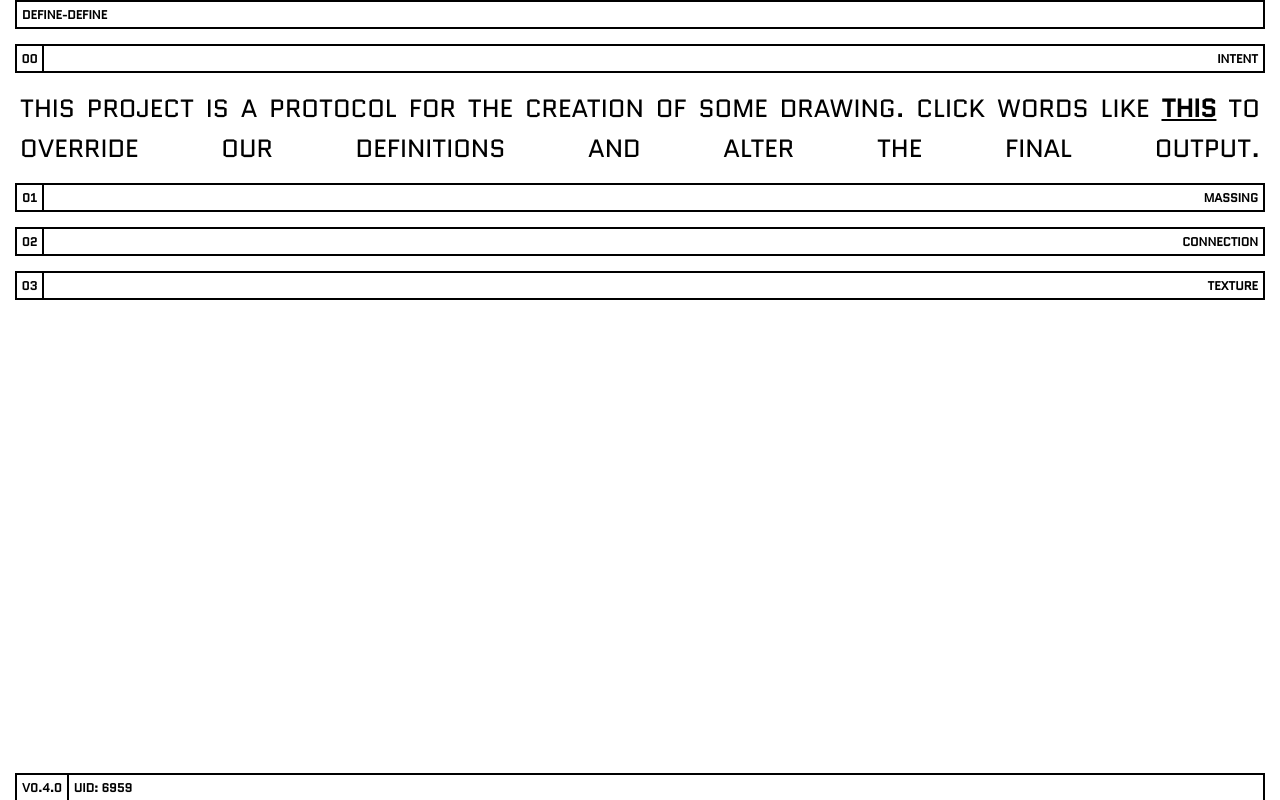
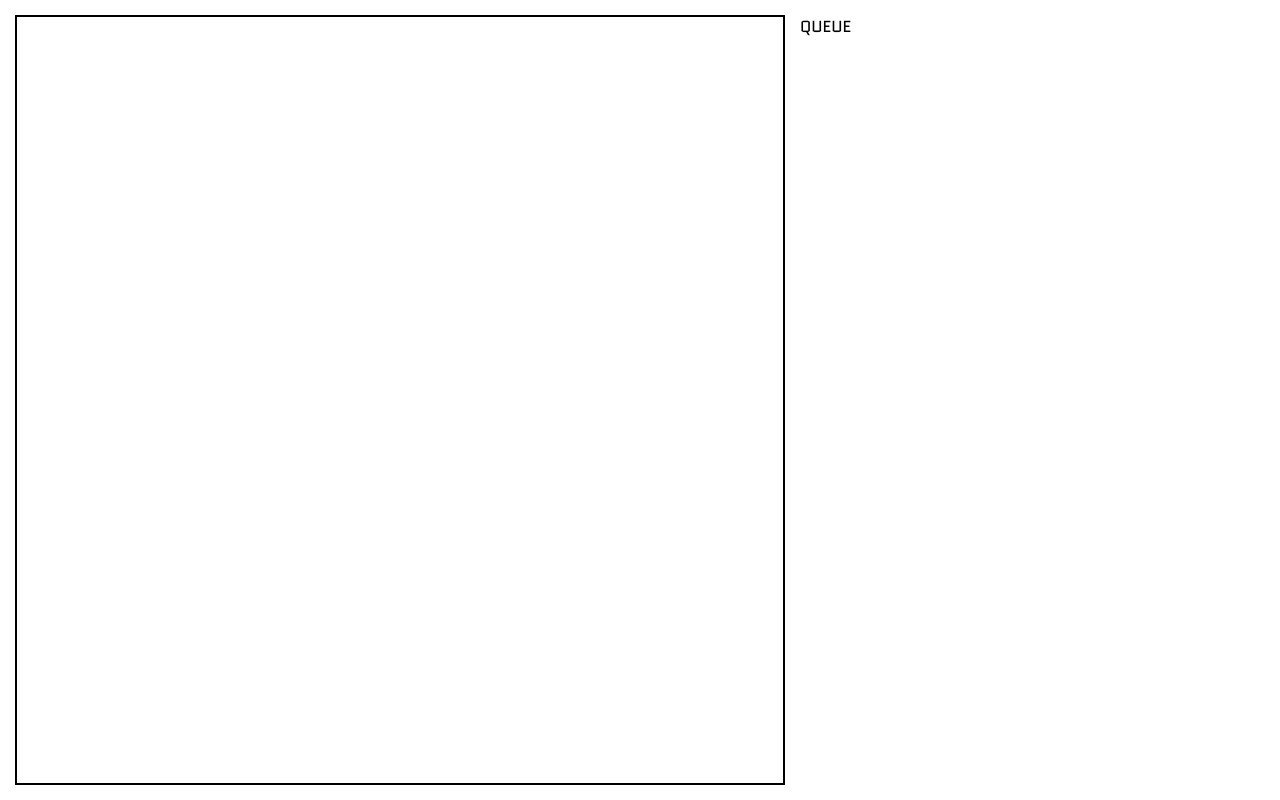
Before and after one commit to cdriesler/define-define, a Vue app in the folder app/: page /output in a window 1280 px wide. Before the commit this address led to /. Built offline with nearby package versions, Linux system fonts and the light colour scheme; no server answers.

Commit message:
fix output viewer for production build

```diff
--- a/app/src/App.vue
+++ b/app/src/App.vue
@@ -8,7 +8,7 @@
     </div>
     <div class="footer">
       <div class="footer__version">
-        V0.4.0
+        V0.5.0
       </div>
        UID: {{uid}}
     </div>
--- a/app/src/router.ts
+++ b/app/src/router.ts
@@ -15,8 +15,8 @@ export default new Router({
       component: Protocol,
     },
     {
-      path: '/define',
-      name: 'viewer',
+      path: '/output',
+      name: 'output',
       component: Viewer,
     },
     {
--- a/app/src/views/Viewer.vue
+++ b/app/src/views/Viewer.vue
@@ -79,7 +79,7 @@ export default Vue.extend({
     data() {
         return {
             uri: "",
-            drawing: undefined,
+            drawing: {} as DrawingManifest,
             w: 0,
         }
     },
@@ -91,15 +91,17 @@ export default Vue.extend({
         });
     },
     mounted() {
-        let canvas:Element = this.$refs.svgar;
+        let canvas:any = this.$refs.svgar;
         this.w = canvas.clientWidth;
     },
     computed: {
         svg(): string {
-            if (this.drawing == undefined) {
+            let data:DrawingManifest = this.drawing;
+
+            if (data.Debug == undefined) {
                 return "";
             }
-            let data:DrawingManifest = this.drawing;
+
             let dwg = new Drawing("main");
 
             let layer = new Layer("debug").AddTag("debug");
```
